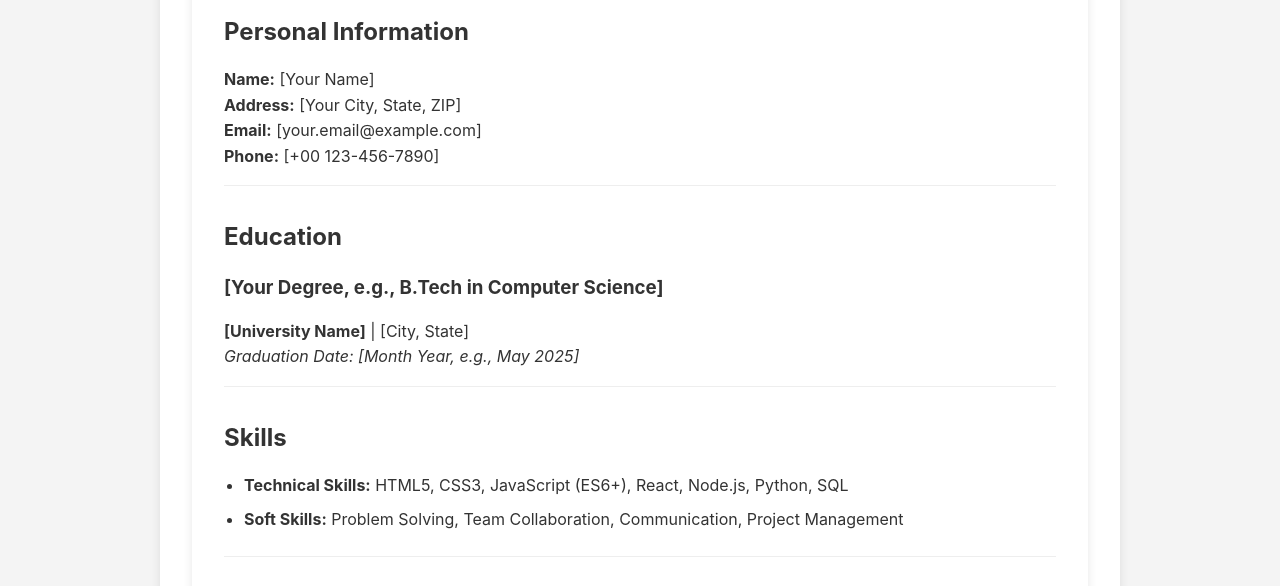
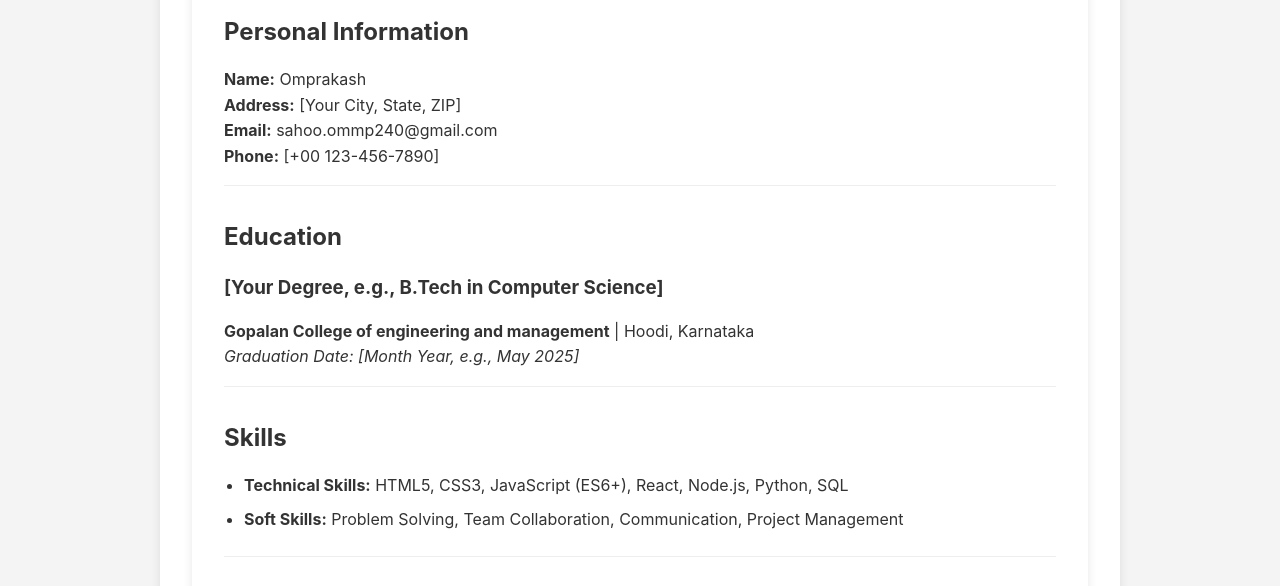
Before and after one commit to sahooommp240-blip/Omprakash-, a plain HTML site: page resume.html in a window 1280 px wide. Shown: the part 205-791 px from the top of the page. Drawn offline with Linux system fonts and the light colour scheme.

Commit message:
resume.html

```diff
--- a/resume.html
+++ b/resume.html
@@ -9,7 +9,7 @@
 
     <header>
         <div class="container">
-            <h1 id="logo">[Your Name]</h1>
+            <h1 id="logo">Omprakash</h1>
             <nav>
                 <ul>
                     <li><a href="index.html">Home</a></li>
@@ -26,16 +26,16 @@
 
             <section class="resume-section">
                 <h2>Personal Information</h2>
-                <p><strong>Name:</strong> [Your Name]</p>
+                <p><strong>Name:</strong> Omprakash</p>
                 <p><strong>Address:</strong> [Your City, State, ZIP]</p>
-                <p><strong>Email:</strong> [your.email@example.com]</p>
+                <p><strong>Email:</strong> sahoo.ommp240@gmail.com</p>
                 <p><strong>Phone:</strong> [+00 123-456-7890]</p>
             </section>
 
             <section class="resume-section">
                 <h2>Education</h2>
                 <h3>[Your Degree, e.g., B.Tech in Computer Science]</h3>
-                <p><strong>[University Name]</strong> | [City, State]</p>
+                <p><strong>Gopalan College of engineering and management</strong> | Hoodi, Karnataka</p>
                 <p><em>Graduation Date: [Month Year, e.g., May 2025]</em></p>
             </section>
 
```
